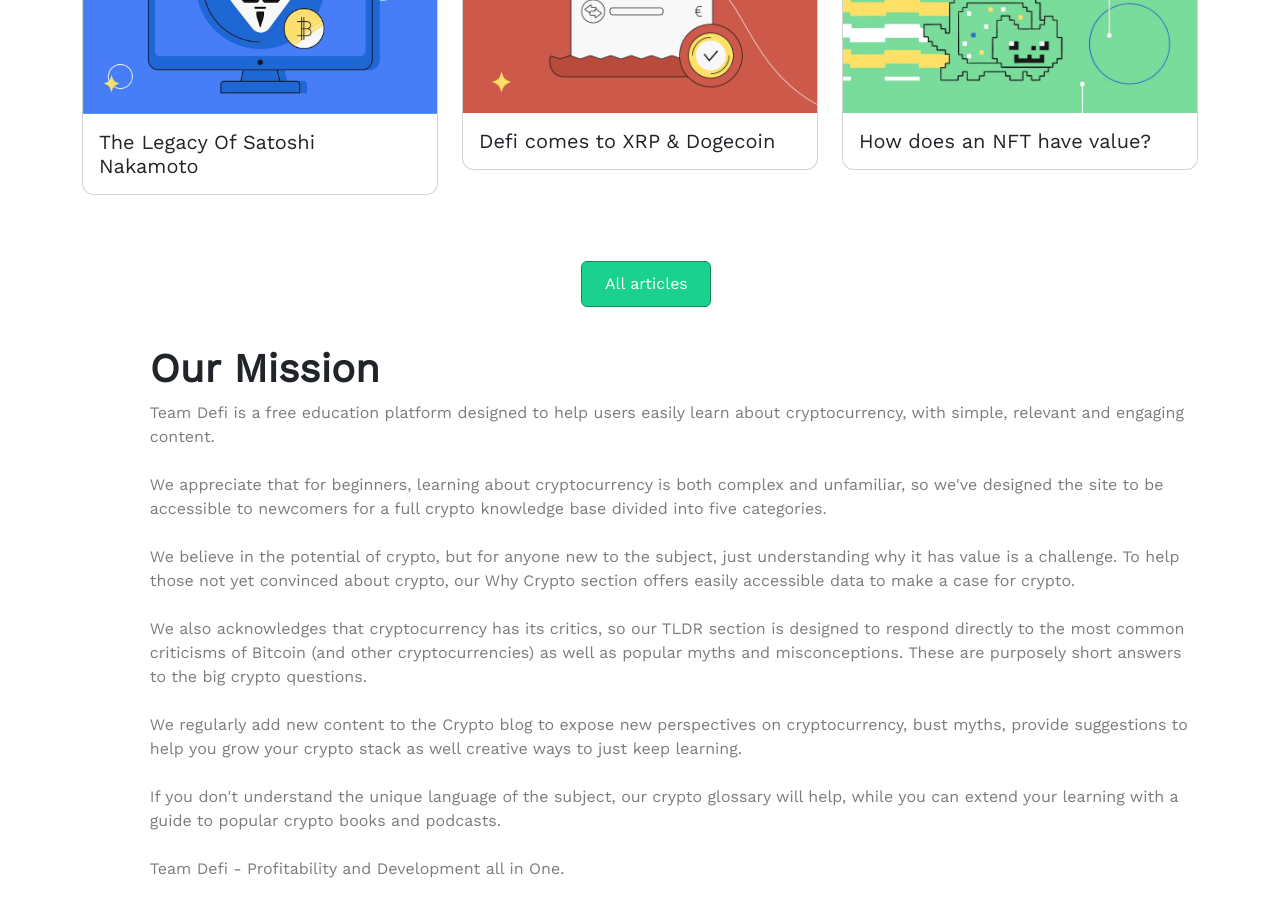
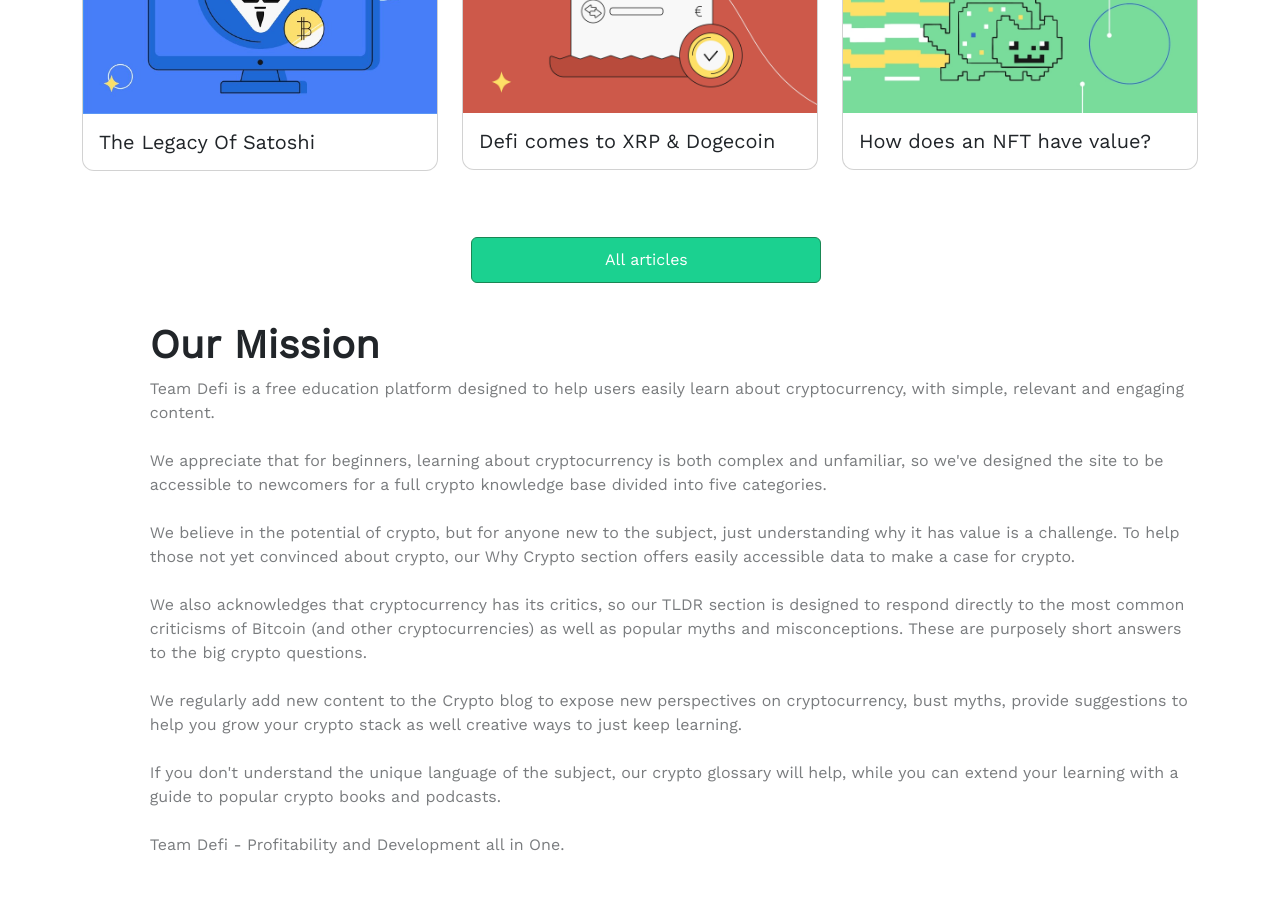
Before and after one commit to TEE2DWHY/TeamDefi, a React (Create React App) app: page / in a window 1280 px wide. Shown: the part 3300-4216 px from the top of the page. Built offline with nearby package versions, Linux system fonts and the light colour scheme.

Commit message:
made chnages on the button

```diff
--- a/src/components/ArticleData.js
+++ b/src/components/ArticleData.js
@@ -1,7 +1,7 @@
 const articleData = [
     {
         img: "satoshi.webp",
-        content: "The Legacy Of Satoshi Nakamoto"
+        content: "The Legacy Of Satoshi"
     },
     {
         img: "Defi-comes-to- XRP-&-Dogecoin.webp",
--- a/src/index.css
+++ b/src/index.css
@@ -173,7 +173,7 @@ button.articles{
   padding: 10px;
   margin-left: 1%;
   background-color: #1bd190;
-  width: 130px;
+  width: 350px;
 }
 
 button.cta:hover{
```
